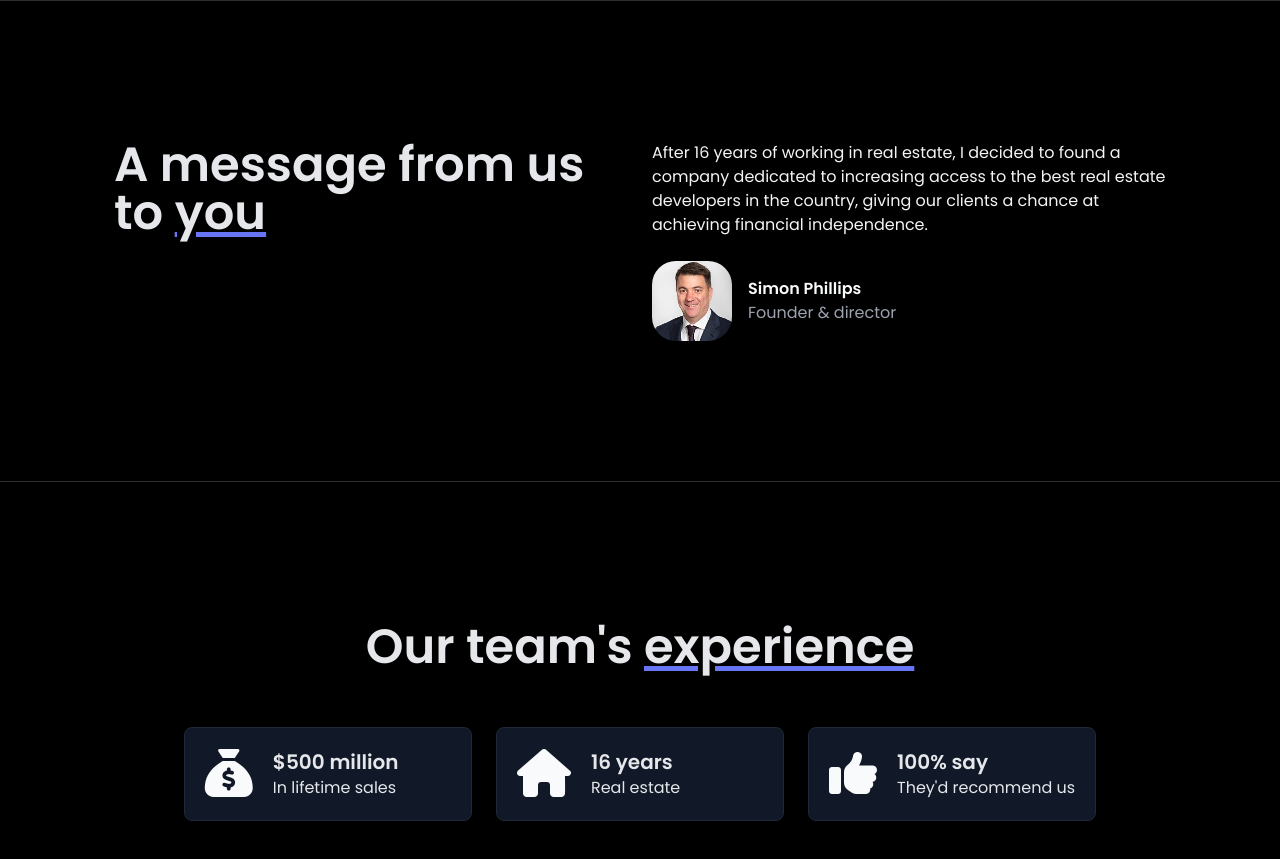
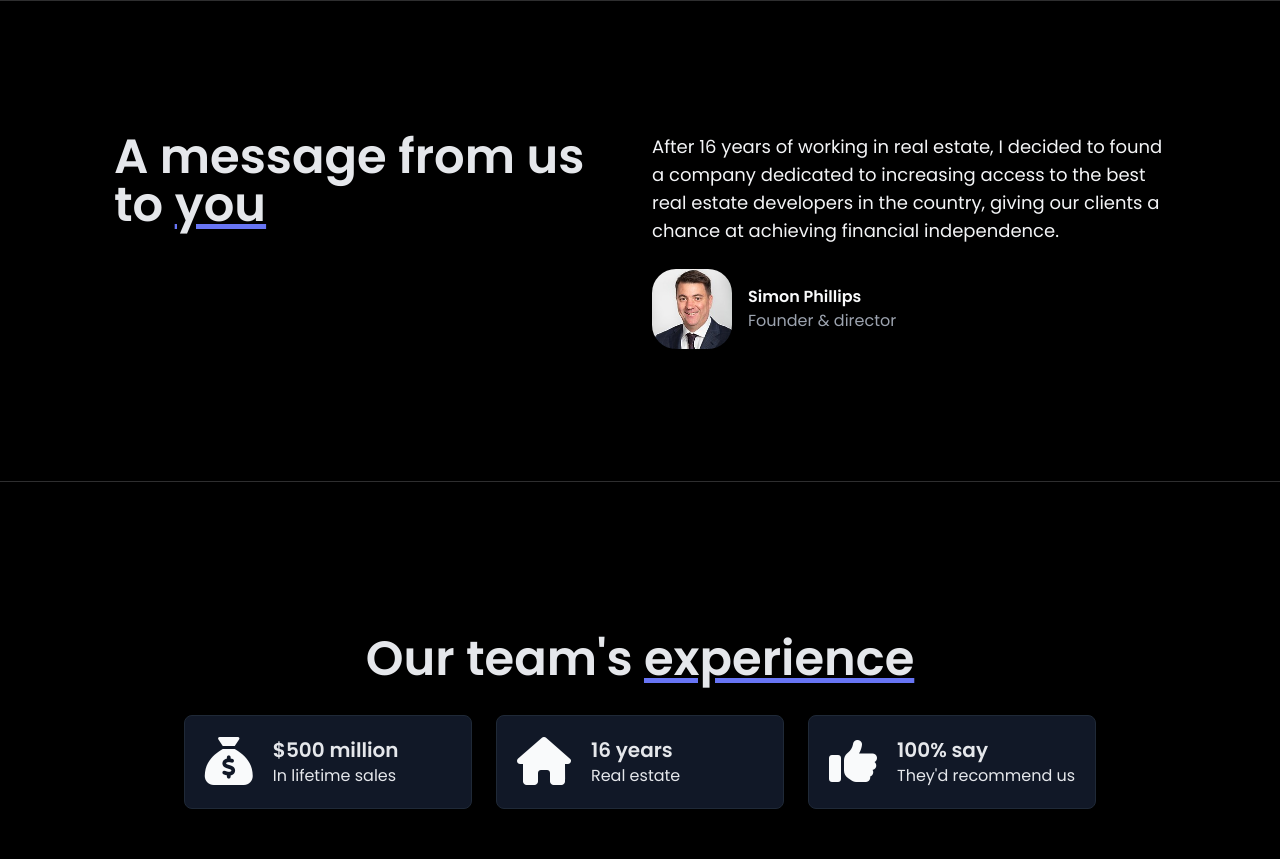
Before and after one commit to williamgledhill/aps-test.github.io, a plain HTML site: page index.html in a window 1280 px wide. Shown: the part 800-1659 px from the top of the page. Drawn offline with nearby package versions, Linux system fonts and the light colour scheme.

Commit message:
Add files via upload

```diff
--- a/index.html
+++ b/index.html
@@ -44,7 +44,7 @@
         </div>
 
 
-        <div class="container md:w-[1100px] h-svh mx-auto flex flex-col md:flex-row items-center justify-center mt-16 md:mt-0 px-6">
+        <div class="container md:w-[1100px] h-svh mx-auto flex flex-col md:flex-row items-center justify-center mt-12 md:mt-0 px-6">
             <div class="md:w-1/2 text-center md:text-left">
                 <h1 class="text-4xl sm:text-5xl text-gray-200 font-semibold">We make investing in property <span class="emphasis">easy</span></h1>
                 <p class="text-gray-300 md:text-medium text-lg my-6">We're a Canberra-based property consultancy dedicated to growing our clients wealth through real estate.</p>
@@ -57,13 +57,13 @@
 
         <hr style="opacity: 0.2;">
 
-        <div class="container md:mx-auto md:w-[1100px] h-[50vh] md:h-[60vh] flex flex-col justify-center py-6 px-6">
+        <div class="container md:mx-auto md:w-[1100px] h-[60vh] md:h-[60vh] flex flex-col justify-center py-6 px-6">
             <div class="grid grid-cols-1 md:grid-cols-2 gap-6">
                 <div>
-                    <h1 class="text-4xl md:text-5xl text-gray-200 font-semibold text-center md:text-left mb-3 md:mb-0">A message from us to <span class="emphasis">you</span></h1>
+                    <h1 class="text-4xl md:text-5xl text-gray-200 font-semibold text-left mb-3 md:mb-0">A message from us to <span class="emphasis">you</span></h1>
                 </div>
                 <div>
-                    <p class="text-gray-100 mb-6">After 16 years of working in real estate, I decided to found a company dedicated to increasing access to the best real estate developers in the country, giving our clients a chance at achieving financial independence.</p>
+                    <p class="text-gray-100 mb-6 text-medium md:text-lg">After 16 years of working in real estate, I decided to found a company dedicated to increasing access to the best real estate developers in the country, giving our clients a chance at achieving financial independence.</p>
                     <div class="flex flex-row">
                         <img src="simon.jpg" class="w-20 h-20 rounded-3xl mr-4">
                         <div class="flex flex-col justify-center">
@@ -77,9 +77,9 @@
 
         <hr style="opacity: 0.2;">
 
-        <div class="container md:w-[1100px] h-[65vh] md:h-[60vh] mx-auto items-center flex flex-col justify-center p-6">
+        <div class="container md:w-[1100px] h-[75vh] md:h-[60vh] mx-auto items-center flex flex-col justify-center p-6">
 
-            <h1 class="text-4xl sm:text-5xl text-gray-200 font-semibold mb-14 text-center">Our team's <span class="emphasis">experience</span></h1>
+            <h1 class="text-4xl sm:text-5xl text-gray-200 font-semibold mb-8 text-center">Our team's <span class="emphasis">experience</span></h1>
 
             <div class="grid grid-cols-1 md:grid-cols-3 gap-4 md:gap-6">
 
```
